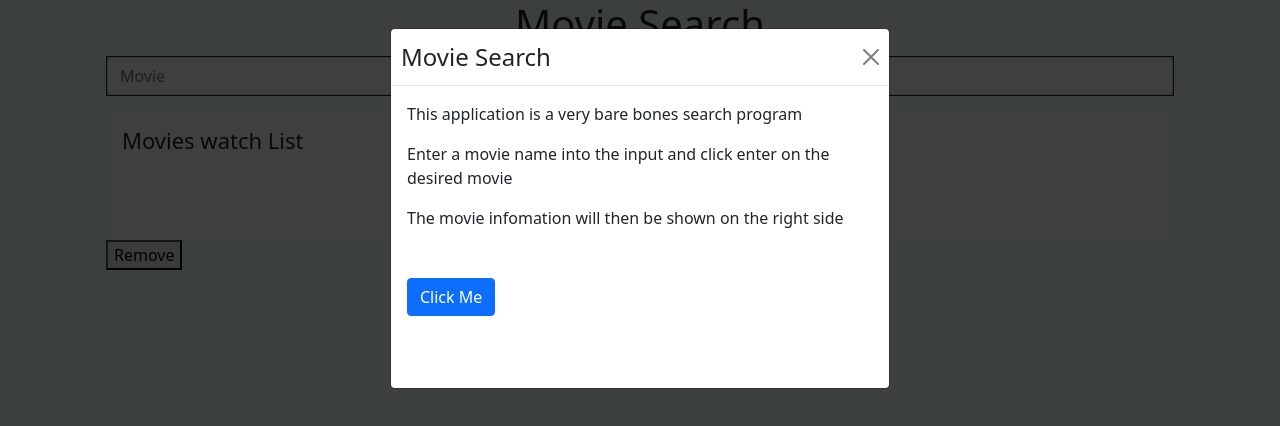
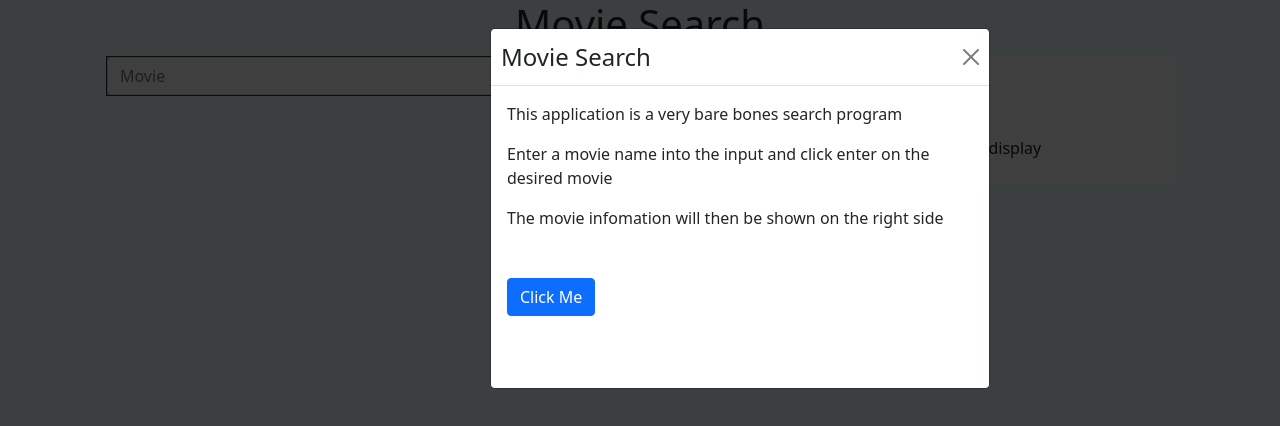
Before and after one commit to jasonz23/movie-search, a React (Create React App) app: page / in a window 1280 px wide. Shown: the top 426 px of the page. Built offline with nearby package versions, Linux system fonts and the light colour scheme.

Commit message:
fixing modal size on moblie

```diff
--- a/src/App.js
+++ b/src/App.js
@@ -43,9 +43,10 @@ function App() {
         <AboutModal onClose = {() => setModal(false)} show = {showModal} setDifficulty = {() => setDiff(!diff)} diff = {diff}/>
         <h1 className = "title" onClick = {changeModal}>Movie Search</h1>
 
-        <Col>
+        <Col className = "col-xl-6 col-sm-12">
           <Input answer = {answer} giveAnswer = {(params) => setAnswer(params)}  />
-
+        </Col >
+        <Col className = "col-xl-6 col-sm-12">
 
           <Result answer = {answer} />
         </Col>
--- a/src/Modal/AboutModal.js
+++ b/src/Modal/AboutModal.js
@@ -12,7 +12,8 @@ const AboutModal = (props) => {
         props.setDifficulty(true)
     }
     return (
-        <Modal show = {props.show} >
+        <div>
+        <Modal show = {props.show} keyboard  = {true} className = "md-12" size = "sm">
             <Modal.Header closeButton onClick = {handleClose}>
                 <Modal.Title>
                     Movie Search
@@ -43,6 +44,7 @@ const AboutModal = (props) => {
 
 
         </Modal>
+        </div>
 
     )
 }
```
